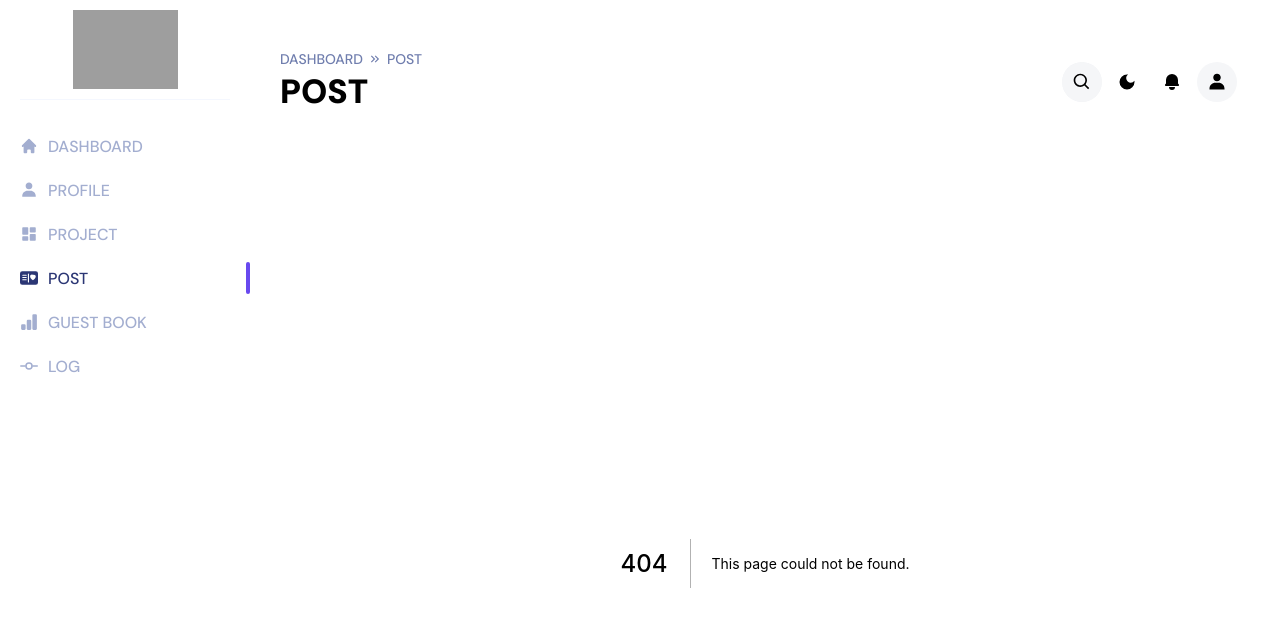
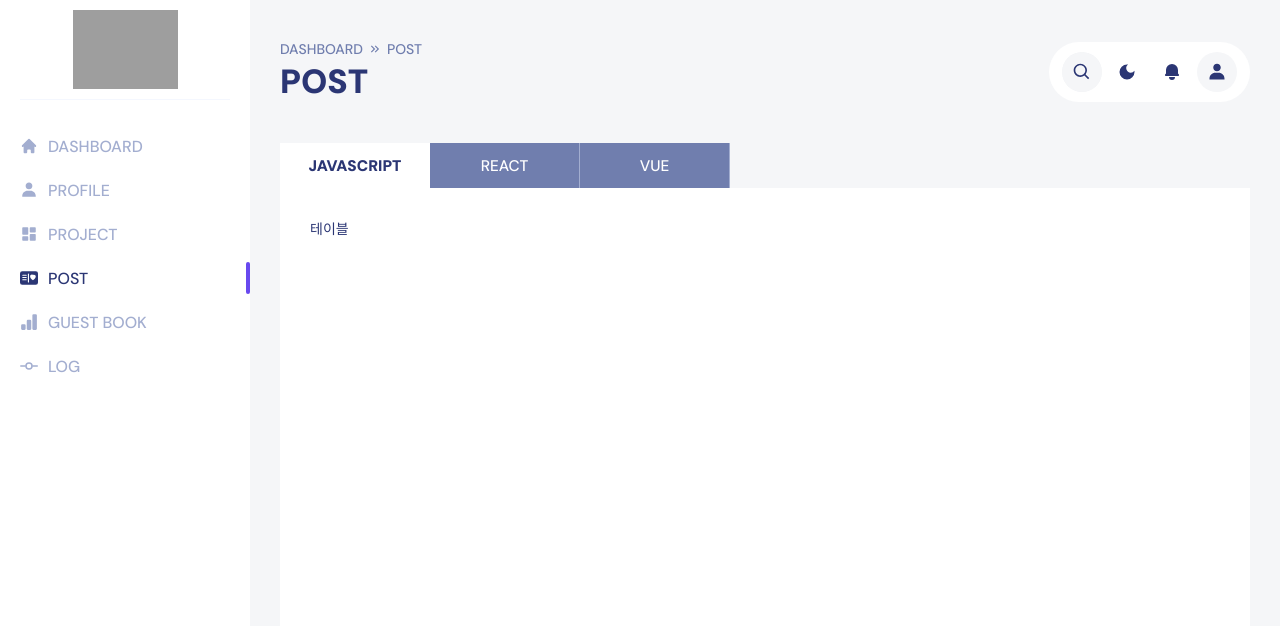
Before and after one commit to larmong/blog-v1, a Next.js app: page /post in a window 1280 px wide. Before the commit this address had no page. Shown: the top 626 px of the page. Built offline with nearby package versions, Linux system fonts and the light colour scheme; grey boxes are pictures that could not be loaded.

Commit message:
add: tab menu

```diff
--- /dev/null
+++ b/pages/post/index.tsx
@@ -0,0 +1,5 @@
+import PostContainer from '../../src/components/unit/post/Post.container';
+
+export default function Post() {
+	return <PostContainer />;
+}
--- a/src/components/commons/layout/Layout.style.ts
+++ b/src/components/commons/layout/Layout.style.ts
@@ -1,16 +1,16 @@
-import styled from "@emotion/styled";
-import { Common } from "../../../commons/style/emotion";
+import styled from '@emotion/styled';
+import { Common } from '../../../commons/style/emotion';
 
 export const Wrapper = styled.div`
-  display: flex;
+	display: flex;
 `;
 export const Page = styled.div`
-  width: calc(100vw - 250px);
-  padding: 0 30px;
-  font-size: 1.4em;
+	width: calc(100vw - 250px);
+	padding: 0 30px;
+	font-size: 1.4em;
 `;
 
 export const Contents = styled.div`
-  background: ${Common.color.white};
-  height: calc(100vh - 190px);
+	background: ${Common.color.white};
+	height: calc(100vh - 170px);
 `;
--- a/src/components/commons/layout/header/Header.style.ts
+++ b/src/components/commons/layout/header/Header.style.ts
@@ -1,13 +1,13 @@
-import styled from "@emotion/styled";
-import { Common } from "../../../../commons/style/emotion";
-import { css } from "@emotion/react";
-import { IsOpenType } from "./Header.types";
+import styled from '@emotion/styled';
+import { Common } from '../../../../commons/style/emotion';
+import { css } from '@emotion/react';
+import { IsOpenType } from './Header.types';
 
 export const Wrapper = styled.div`
 	display: flex;
 	justify-content: space-between;
 	align-items: center;
-  padding: 50px 0;
+	padding: 40px 0;
 	width: 100%;
 `;
 export const TitleGroup = styled.div``;
@@ -62,9 +62,8 @@ export const Search = styled.div`
 	${headerIcon};
 	// active
 	transition: all 0.3s ease-in-out;
-  justify-content: ${(props: IsOpenType) =>
-    props.isOpen ? "right" : "center"};
-  width: ${(props: IsOpenType) => (props.isOpen ? "300px" : "40px")};
+	justify-content: ${(props: IsOpenType) => (props.isOpen ? 'right' : 'center')};
+	width: ${(props: IsOpenType) => (props.isOpen ? '300px' : '40px')};
 `;
 export const Mode = styled.div`
 	${headerIcon};
--- /dev/null
+++ b/src/components/commons/tabmenu/Tabmenu.container.tsx
@@ -0,0 +1,37 @@
+import { Wrapper } from './Tabmenu.style';
+import { IPropsTabMenu, TabMenuTypes } from './Tabmenu.types';
+import { useEffect, useState } from 'react';
+
+export default function TabMenu(props: IPropsTabMenu) {
+	const [isTabMenu, setIsTabMenu] = useState(props.menu[0].title);
+
+	const handleMoveToTab = (menu: string) => () => {
+		// menu => 누른 탭메뉴 통해서 검색
+		setIsTabMenu(menu);
+	};
+
+	useEffect(() => {
+		props.setMenu(
+			props.menu.map((menu) => {
+				if (menu.title === isTabMenu) {
+					return { ...menu, active: true };
+				} else {
+					return { ...menu, active: false };
+				}
+			}),
+		);
+	}, [isTabMenu]);
+
+	return (
+		<Wrapper>
+			{props.menu.map((menu: TabMenuTypes, index: number) => (
+				<li
+					key={index}
+					className={menu.active ? 'active' : ''}
+					onClick={handleMoveToTab(menu.title)}>
+					{menu.title}
+				</li>
+			))}
+		</Wrapper>
+	);
+}
--- /dev/null
+++ b/src/components/commons/tabmenu/Tabmenu.style.ts
@@ -0,0 +1,28 @@
+import styled from '@emotion/styled';
+import { Common } from '../../../commons/style/emotion';
+
+export const Wrapper = styled.ul`
+	display: flex;
+	align-items: center;
+	font-size: 1.1em;
+	text-transform: uppercase;
+	height: 45px;
+	background: ${Common.color.bg};
+	li {
+		display: flex;
+		align-items: center;
+		justify-content: center;
+		width: 150px;
+		height: 100%;
+		color: ${Common.color.white};
+		background: ${Common.color.gray1};
+		cursor: pointer;
+		border-right: 1px solid ${Common.color.gray2};
+		&.active {
+			font-weight: bold;
+			color: ${Common.color.default};
+			background: ${Common.color.white};
+			border-right: none;
+		}
+	}
+`;
--- /dev/null
+++ b/src/components/unit/post/Post.container.tsx
@@ -0,0 +1,27 @@
+import { TableContainer, Wrapper } from './Post.style';
+import TabMenu from '../../commons/tabmenu/Tabmenu.container';
+import { useState } from 'react';
+
+export default function PostContainer() {
+	const [tabMenu, setTabMenu] = useState([
+		{
+			title: 'javascript',
+			active: true,
+		},
+		{
+			title: 'react',
+			active: false,
+		},
+		{
+			title: 'vue',
+			active: false,
+		},
+	]);
+
+	return (
+		<Wrapper>
+			<TabMenu menu={tabMenu} setMenu={setTabMenu} />
+			<TableContainer>테이블</TableContainer>
+		</Wrapper>
+	);
+}
--- /dev/null
+++ b/src/components/unit/post/Post.style.ts
@@ -0,0 +1,7 @@
+import styled from '@emotion/styled';
+
+export const Wrapper = styled.div``;
+
+export const TableContainer = styled.div`
+	padding: 30px;
+`;
```
Also changed, not shown: src/components/commons/tabmenu/Tabmenu.types.ts (added, +9 -0 lines), src/components/unit/post/Post.types.ts (added). Lines whose indentation alone changed are shown as unchanged.
